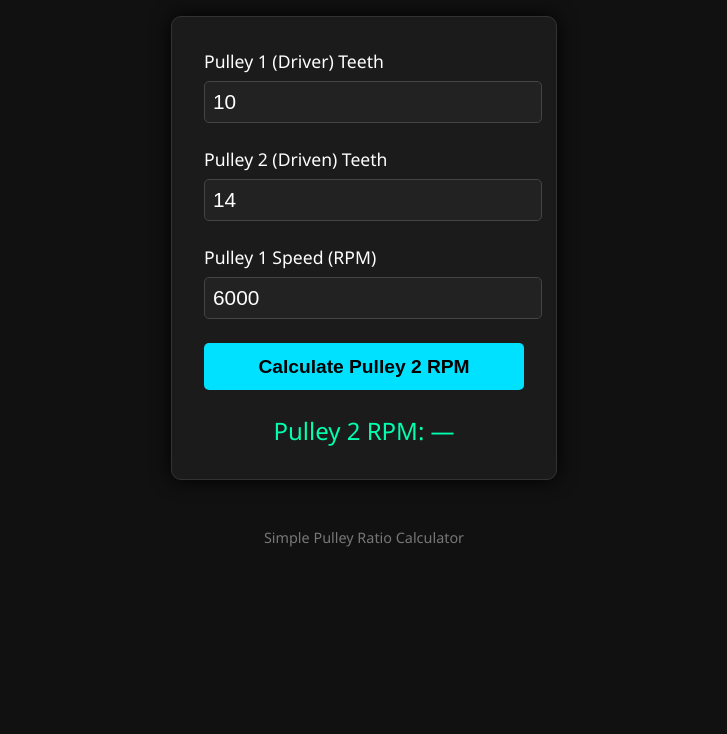
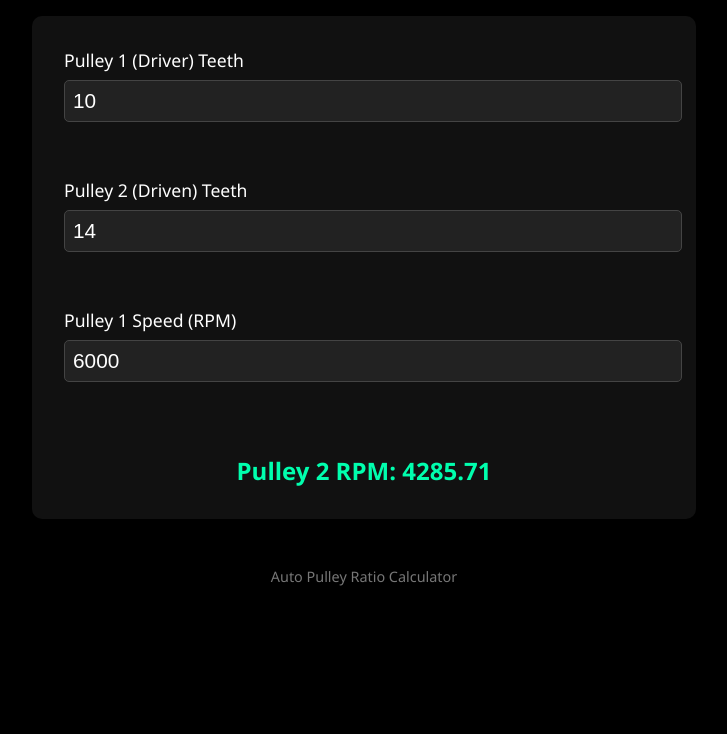
Before and after one commit to everettwilliams-dev/pulleycalc, a plain HTML site: page index.html in a window 1280 px wide. Shown: the part 130-864 px from the top of the page, without its empty margins (276-1003 px from the left). Drawn offline with Linux system fonts and the light colour scheme.

Commit message:
Update index.html

```diff
--- a/index.html
+++ b/index.html
@@ -5,7 +5,7 @@
   <title>Pulley RPM Calculator</title>
   <style>
     body {
-      background-color: #111;
+      background-color: #000;
       color: #fff;
       font-family: "Segoe UI", sans-serif;
       display: flex;
@@ -24,17 +24,22 @@
       color: #00e0ff;
     }
 
-    .calc-box {
-      background: #1b1b1b;
-      border: 1px solid #333;
+    .container {
+      display: flex;
+      flex-wrap: wrap;
+      gap: 2rem;
+      justify-content: center;
+      max-width: 600px;
+      width: 100%;
+      background: #111;
+      padding: 2rem;
       border-radius: 10px;
-      padding: 2rem;
-      width: 320px;
       box-shadow: 0 0 20px #000;
     }
 
     .input-group {
       margin-bottom: 1.5rem;
+      width: 100%;
     }
 
     label {
@@ -53,27 +58,12 @@
       border-radius: 5px;
     }
 
-    button {
-      background: #00e0ff;
-      color: #000;
-      font-weight: bold;
-      border: none;
-      padding: 0.8rem 1.5rem;
-      border-radius: 5px;
-      cursor: pointer;
-      width: 100%;
-      font-size: 1.2rem;
-    }
-
-    button:hover {
-      background: #00bcd4;
-    }
-
     .result {
-      margin-top: 1.5rem;
+      margin-top: 1rem;
       font-size: 1.5rem;
       text-align: center;
       color: #00ffae;
+      font-weight: bold;
     }
 
     footer {
@@ -81,11 +71,19 @@
       font-size: 0.9rem;
       color: #777;
     }
+
+    @media (max-aspect-ratio: 3/4) {
+      .container {
+        flex-direction: column;
+        gap: 1rem;
+      }
+    }
   </style>
 </head>
 <body>
   <h1>Pulley RPM Calculator</h1>
-  <div class="calc-box">
+
+  <div class="container">
     <div class="input-group">
       <label for="teeth1">Pulley 1 (Driver) Teeth</label>
       <input type="number" id="teeth1" value="10" min="1">
@@ -101,30 +99,36 @@
       <input type="number" id="rpm1" value="6000" min="0">
     </div>
 
-    <button onclick="calculate()">Calculate Pulley 2 RPM</button>
-
-    <div class="result" id="result">Pulley 2 RPM: —</div>
+    <div class="result" id="result">Pulley 2 RPM: 4286.00</div>
   </div>
 
-  <footer>Simple Pulley Ratio Calculator</footer>
+  <footer>Auto Pulley Ratio Calculator</footer>
 
   <script>
-    function calculate() {
-      const teeth1 = parseFloat(document.getElementById('teeth1').value);
-      const teeth2 = parseFloat(document.getElementById('teeth2').value);
-      const rpm1 = parseFloat(document.getElementById('rpm1').value);
+    const teeth1 = document.getElementById('teeth1');
+    const teeth2 = document.getElementById('teeth2');
+    const rpm1 = document.getElementById('rpm1');
+    const result = document.getElementById('result');
 
-      if (teeth1 <= 0 || teeth2 <= 0 || rpm1 < 0) {
-        document.getElementById('result').textContent = "Please enter valid values.";
-        return;
+    function calculateRPM() {
+      const t1 = parseFloat(teeth1.value);
+      const t2 = parseFloat(teeth2.value);
+      const n1 = parseFloat(rpm1.value);
+
+      if (t1 > 0 && t2 > 0 && n1 >= 0) {
+        const n2 = (n1 * t1) / t2;
+        result.textContent = `Pulley 2 RPM: ${n2.toFixed(2)}`;
+      } else {
+        result.textContent = "Please enter valid values.";
       }
+    }
 
-      // Formula: N1 * T1 = N2 * T2
-      const rpm2 = (rpm1 * teeth1) / teeth2;
+    teeth1.addEventListener('input', calculateRPM);
+    teeth2.addEventListener('input', calculateRPM);
+    rpm1.addEventListener('input', calculateRPM);
 
-      document.getElementById('result').textContent =
-        "Pulley 2 RPM: " + rpm2.toFixed(2);
-    }
+    // Initial calculation on load
+    calculateRPM();
   </script>
 </body>
 </html>
```
